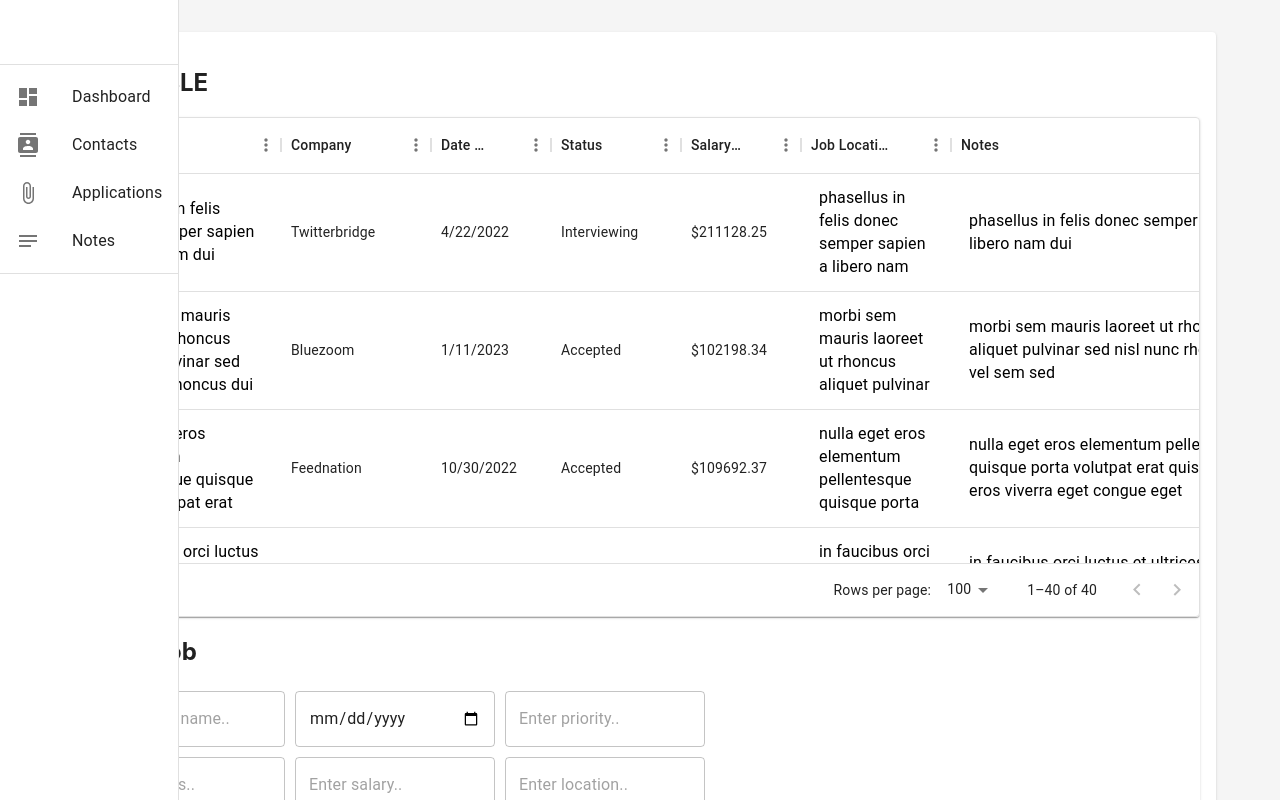
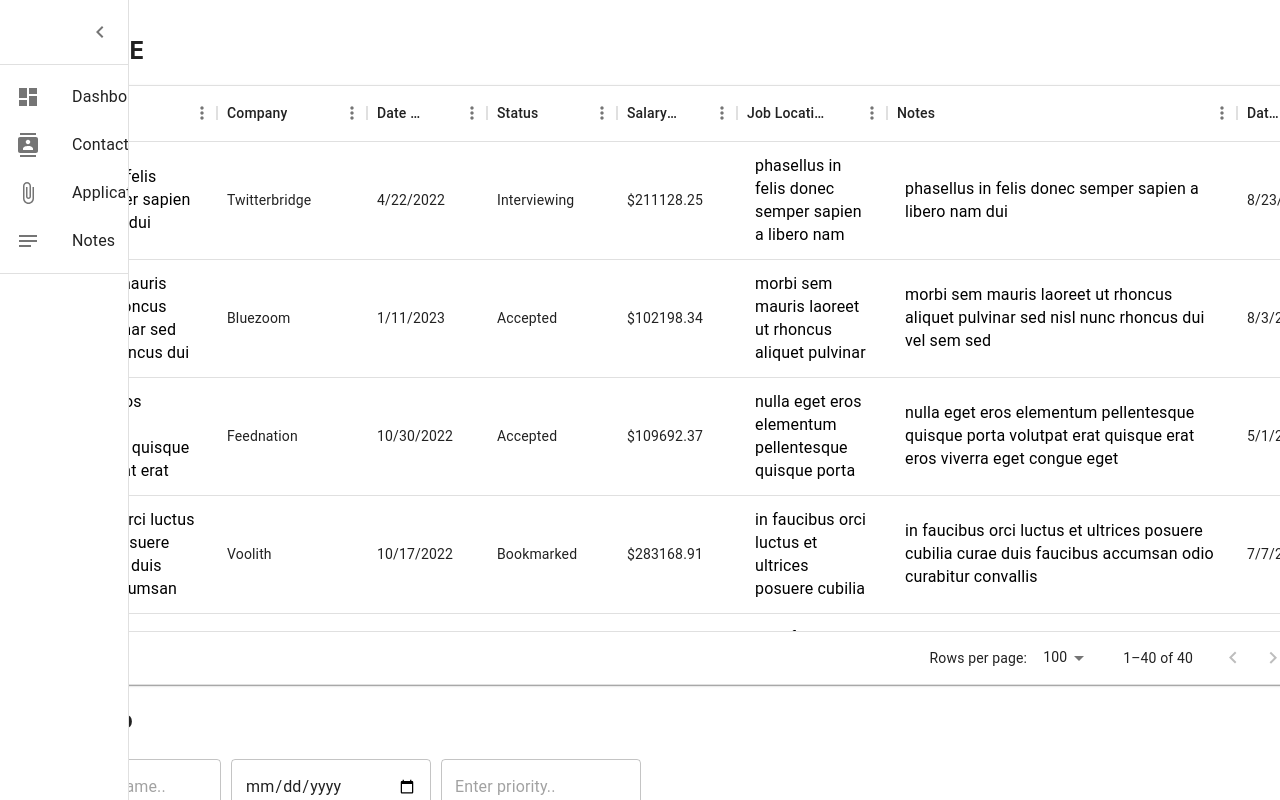
Before and after one commit to OSUMed/Job-Navi-FrontEnd, a React (Create React App) app: page /applications in a window 1280 px wide. Built offline with nearby package versions, Linux system fonts and the light colour scheme; the HTML template or start-up script is replaced by a standard one.

Commit message:
add sidebar shrink feature

```diff
--- a/src/Components/Applications.tsx
+++ b/src/Components/Applications.tsx
@@ -353,7 +353,7 @@ export default function Applications() {
   ];
   const dataGridStyles: SxProps = {
     // Required for Data table creation, if data grid doesn't have a height, it errors out(MUI bug):
-    height: 500,
+    height: 600,
   };
 
   function preventDefault(event: React.MouseEvent) {
@@ -545,7 +545,7 @@ export default function Applications() {
   };
 
   return (
-    <Box sx={{ display: "flex" }}>
+    <Box sx={{ display: "flex", flexDirection: "column" }}>
       <Sidebar />
       <Box
         component="main"
@@ -556,18 +556,15 @@ export default function Applications() {
           overflow: "auto",
         }}
       >
-        <Container maxWidth="lg" sx={{ mt: 4, mb: 4 }}>
-          <Grid item xs={12} md={8} lg={9}>
         <Paper
           sx={{
             p: 2,
             display: "flex",
             flexDirection: "column",
+            width: "100%",
           }}
         >
-              <React.Fragment>
           <h2>MUI TABLE</h2>
-                <TableContainer component={Paper}>
           <Paper sx={dataGridStyles}>
             {renderConfirmDialog()}
             <DataGrid
@@ -685,11 +682,7 @@ export default function Applications() {
               Add Job
             </Button>
           </form>
-                </TableContainer>
-              </React.Fragment>
         </Paper>
-          </Grid>
-        </Container>
       </Box>
     </Box>
   );
--- a/src/Components/Sidebar.tsx
+++ b/src/Components/Sidebar.tsx
@@ -1,7 +1,8 @@
-import { useState } from "react";
+import React, { useState } from "react";
 import { Drawer, Toolbar, IconButton, Divider, List } from "@mui/material";
 import ChevronLeftIcon from "@mui/icons-material/ChevronLeft";
 import { mainListItems } from "./listItems";
+import ExpandMoreIcon from "@mui/icons-material/ExpandMore";
 
 const Sidebar = () => {
   const [open, setOpen] = useState(true);
@@ -10,8 +11,18 @@ const Sidebar = () => {
     setOpen(!open);
   };
 
+  const sidebarWidth = open ? "100%" : "0%";
+
   return (
-    <Drawer variant="permanent" open={open}>
+    <Drawer
+      variant="permanent"
+      sx={{
+        paddingRight: 300,
+        "& .MuiPaper-root": {
+          width: open ? "10%" : "3%",
+        },
+      }}
+    >
       <Toolbar
         sx={{
           display: "flex",
@@ -19,7 +30,11 @@ const Sidebar = () => {
           justifyContent: "flex-end",
           px: [1],
         }}
-      ></Toolbar>
+      >
+        <IconButton onClick={toggleDrawer}>
+          {open ? <ChevronLeftIcon /> : <ExpandMoreIcon />}
+        </IconButton>
+      </Toolbar>
       <Divider />
       <List component="nav">
         {mainListItems}
@@ -30,4 +45,3 @@ const Sidebar = () => {
 };
 
 export default Sidebar;
-export {};
```
Lines whose indentation alone changed are shown as unchanged.
